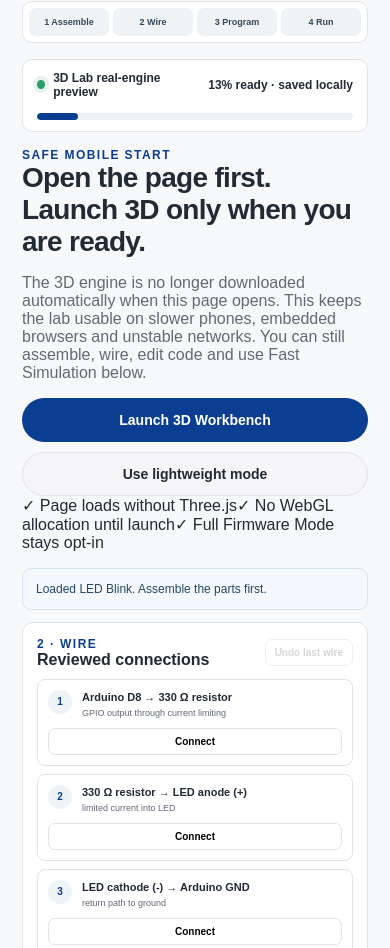
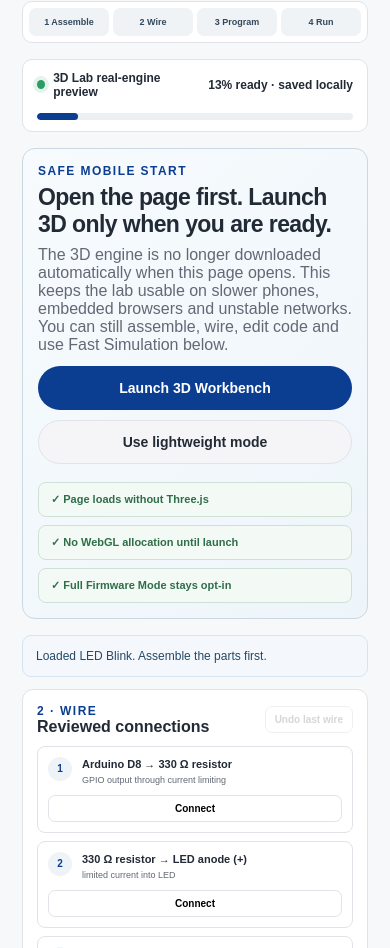
Before and after one commit to cath365/STEMBuild-, a Next.js app: page /3d-lab in a window 390 px wide. Shown: the part 970-1918 px from the top of the page. Built offline with nearby package versions, Linux system fonts and the light colour scheme.

Commit message:
fix: style lightweight 3D Lab launch fallback

```diff
--- a/src/app/learn.css
+++ b/src/app/learn.css
@@ -415,3 +415,19 @@
   .lab3d-engine-choice{grid-template-columns:1fr}
   .lab3d-firmware-result{align-items:flex-start;flex-direction:column}
 }
+
+/* 3D Lab safe mobile launch */
+.lab3d-safe-launch{display:grid;grid-template-columns:minmax(0,1.2fr) minmax(220px,.8fr);gap:18px;align-items:center;padding:20px;border:1px solid #cbd8e2;border-radius:13px;background:linear-gradient(135deg,#f7fbfe,#eef5fa)}
+.lab3d-safe-launch h2{margin:6px 0 8px;font-size:28px}
+.lab3d-safe-launch p{margin:0}
+.lab3d-safe-status{display:grid;gap:8px}
+.lab3d-safe-status span{display:block;padding:10px 12px;border:1px solid #cfe0d6;border-radius:8px;background:#f3faf6;color:#2f6e49;font-size:11px;font-weight:700}
+.lab3d-webgl-launch-wrap{display:grid;gap:10px}
+.lab3d-webgl-launch-actions{display:flex;justify-content:space-between;gap:12px;align-items:center;padding:11px 13px;border:1px solid var(--border);border-radius:10px;background:#fff}
+.lab3d-webgl-launch-actions strong{display:block;font-size:12px;margin-top:3px}
+@media(max-width:760px){
+  .lab3d-safe-launch{grid-template-columns:1fr;padding:15px}
+  .lab3d-safe-launch h2{font-size:23px}
+  .lab3d-webgl-launch-actions{align-items:flex-start;flex-direction:column}
+  .lab3d-webgl-launch-actions .btn{width:100%}
+}
```
